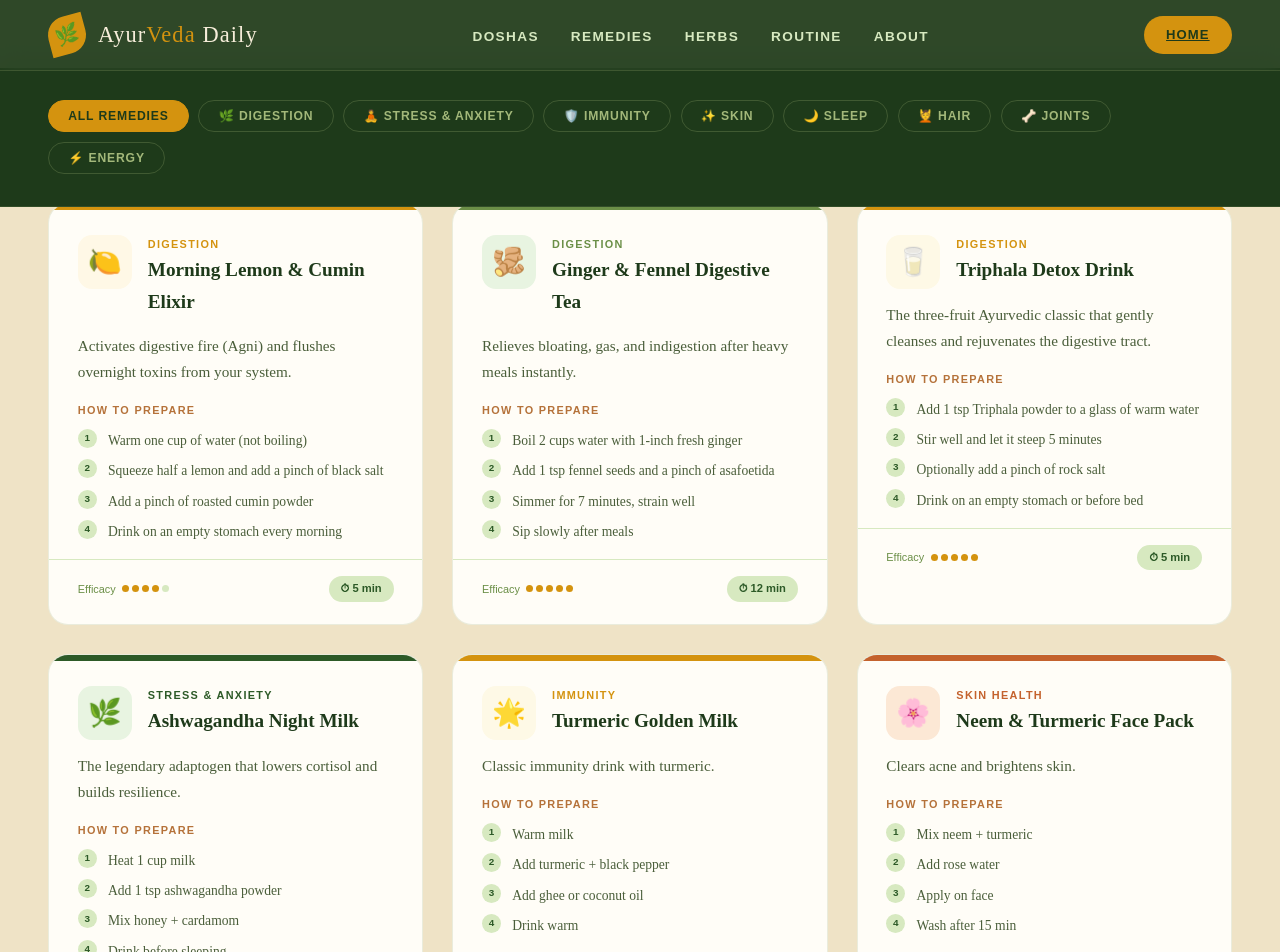
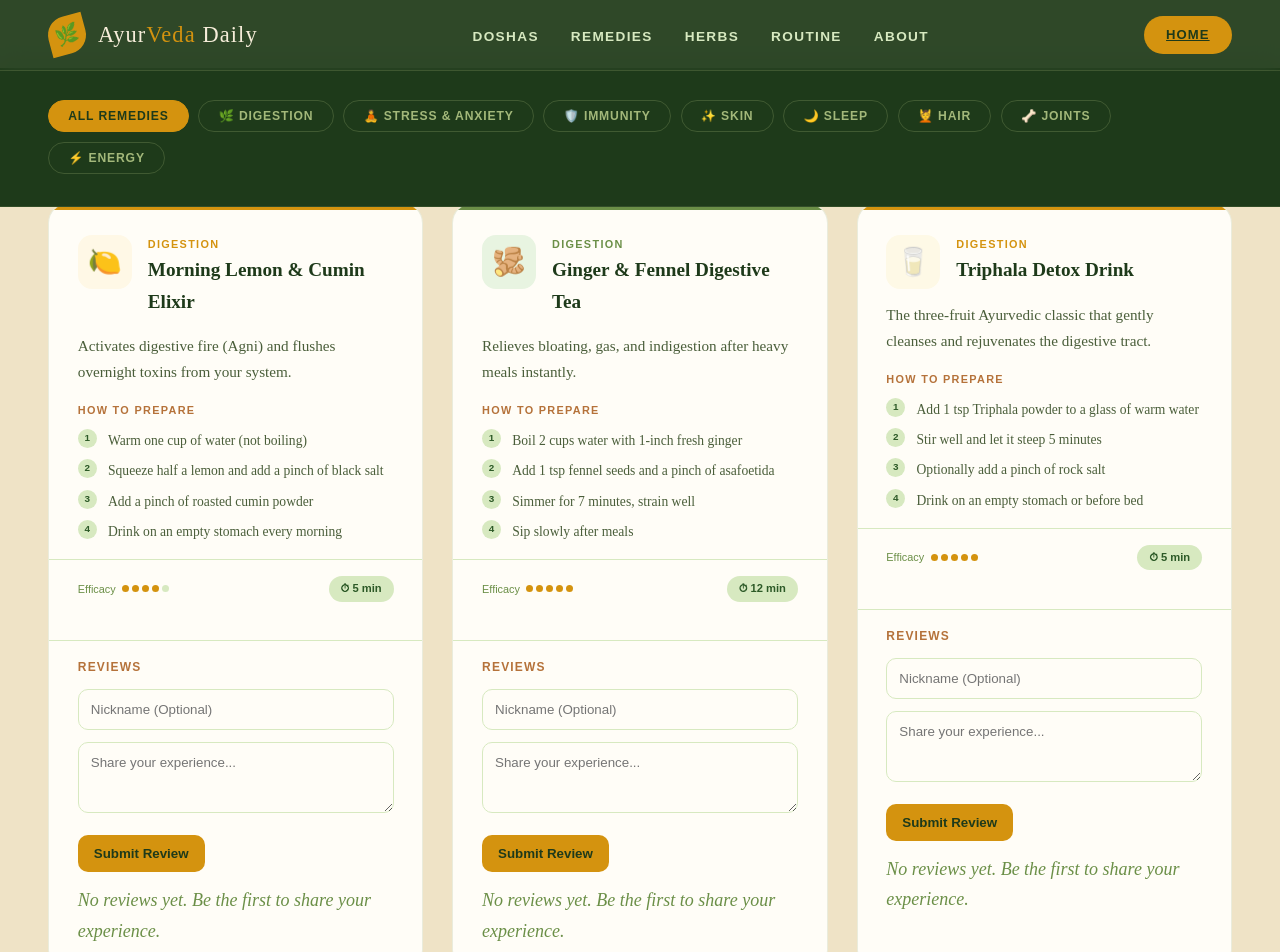
Before and after one commit to udisha1/ayurveda-daily, an Angular app: page /remedies in a window 1280 px wide. Shown: the top 952 px of the page. Built offline with nearby package versions, Linux system fonts and the light colour scheme.

Commit message:
feat: add anonymous reviews section with localStorage support

```diff
--- a/src/app/pages/remedies/remedies.css
+++ b/src/app/pages/remedies/remedies.css
@@ -81,3 +81,79 @@
     .footer-copy{width:100%;text-align:center;font-family:var(--font-ui);font-size:0.75rem;color:rgba(217,196,154,0.5);margin-top:2rem;padding-top:1.5rem;border-top:1px solid rgba(217,196,154,0.15);}
     @keyframes fadeUp{from{opacity:0;transform:translateY(22px);}to{opacity:1;transform:translateY(0);}}
     @media(max-width:768px){nav{padding:0.75rem 1.5rem;}.nav-links,.nav-cta{display:none;}.page-hero,#filterBar,#remediesSection,footer{padding-left:1.5rem;padding-right:1.5rem;}#filterBar{top:56px;}.grid{grid-template-columns:1fr;}}
+
+.reviews-section {
+  margin-top: 1rem;
+  padding: 1rem 1.8rem 1.4rem;
+  border-top: 1px solid var(--mint);
+}
+
+.reviews-section h5 {
+  font-family: var(--font-ui);
+  font-size: 0.75rem;
+  font-weight: 700;
+  letter-spacing: 0.1em;
+  text-transform: uppercase;
+  color: var(--clay);
+  margin-bottom: 0.75rem;
+}
+
+.reviews-section input,
+.reviews-section textarea {
+  width: 100%;
+  padding: 0.75rem;
+  margin-bottom: 0.75rem;
+  border: 1px solid var(--mint);
+  border-radius: 10px;
+  background: var(--white);
+  font-family: var(--font-ui);
+}
+
+.review-btn {
+  padding: 0.7rem 1rem;
+  border: none;
+  border-radius: 10px;
+  background: var(--turmeric);
+  color: var(--forest);
+  font-family: var(--font-ui);
+  font-weight: 700;
+  cursor: pointer;
+  transition: 0.2s;
+}
+
+.review-btn:hover {
+  background: var(--fern);
+}
+
+.review-list {
+  margin-top: 1rem;
+}
+
+.review-item {
+  padding: 0.9rem;
+  margin-bottom: 0.8rem;
+  border-radius: 10px;
+  background: var(--cream);
+  border: 1px solid var(--mint);
+}
+
+.review-head {
+  display: flex;
+  justify-content: space-between;
+  margin-bottom: 0.4rem;
+}
+
+.review-head strong {
+  color: var(--forest);
+}
+
+.review-head span {
+  font-size: 0.75rem;
+  color: var(--sage);
+}
+
+.no-review-text {
+  margin-top: 0.8rem;
+  color: var(--sage);
+  font-style: italic;
+}
--- a/src/app/pages/remedies/remedies.html
+++ b/src/app/pages/remedies/remedies.html
@@ -83,6 +83,52 @@
           <span class="tbadge">⏱ {{ r.time }}</span>
         </div>
 
+        <div class="reviews-section">
+          <h5>Reviews</h5>
+
+          <input
+            type="text"
+            placeholder="Nickname (Optional)"
+            [(ngModel)]="reviewInputs[r.title].nickname"
+          />
+
+          <textarea
+            rows="3"
+            placeholder="Share your experience..."
+            [(ngModel)]="reviewInputs[r.title].comment"
+          ></textarea>
+
+          <button
+            class="review-btn"
+            (click)="submitReview(r.title)"
+          >
+            Submit Review
+          </button>
+
+          <div
+            class="review-list"
+            *ngIf="reviews[r.title]?.length; else noReviews"
+          >
+            <div
+              class="review-item"
+              *ngFor="let review of reviews[r.title]"
+            >
+              <div class="review-head">
+                <strong>{{ review.name }}</strong>
+                <span>{{ review.date }}</span>
+              </div>
+
+              <p>{{ review.comment }}</p>
+            </div>
+          </div>
+
+          <ng-template #noReviews>
+            <p class="no-review-text">
+              No reviews yet. Be the first to share your experience.
+            </p>
+          </ng-template>
+        </div>
+
       </div>
     </div>
 
--- a/src/app/pages/remedies/remedies.ts
+++ b/src/app/pages/remedies/remedies.ts
@@ -1,11 +1,13 @@
 import { CommonModule } from '@angular/common';
 import { Component } from '@angular/core';
 import { REMEDIES, Remedy } from './remedies-data';
+import { FormsModule } from '@angular/forms';
 
 @Component({
   selector: 'app-remedies',
+  standalone: true,
   templateUrl: './remedies.html',
-  imports: [CommonModule],
+  imports: [CommonModule, FormsModule],
   styleUrls: ['./remedies.css']
 })
 export class RemediesComponent {
@@ -15,6 +17,14 @@ export class RemediesComponent {
 
   currentFilter: string = 'all';
 
+  reviews: { [key: string]: any[] } = {};
+
+  reviewInputs: {
+    [key: string]: {
+      nickname: string;
+      comment: string;
+    };
+  } = {};
   setFilter(category: string) {
     this.currentFilter = category;
   }
@@ -25,4 +35,50 @@ export class RemediesComponent {
     }
     return this.remedies.filter(r => r.cat === this.currentFilter);
   }
+
+  ngOnInit() {
+    this.loadReviews();
+
+    this.remedies.forEach(remedy => {
+      this.reviewInputs[remedy.title] = {
+        nickname: '',
+        comment: ''
+      };
+    });
+  }
+
+  loadReviews() {
+    this.reviews = JSON.parse(
+      localStorage.getItem('remedyReviews') || '{}'
+    );
+  }
+
+  submitReview(remedyName: string) {
+    const input = this.reviewInputs[remedyName];
+    if (!input) return;
+
+    if (!input?.comment?.trim()) return;
+
+    const review = {
+      name: input.nickname.trim() || 'Anonymous',
+      comment: input.comment.trim(),
+      date: new Date().toLocaleDateString()
+    };
+
+    if (!this.reviews[remedyName]) {
+      this.reviews[remedyName] = [];
+    }
+
+    this.reviews[remedyName].unshift(review);
+
+    localStorage.setItem(
+      'remedyReviews',
+      JSON.stringify(this.reviews)
+    );
+
+    this.reviewInputs[remedyName] = {
+      nickname: '',
+      comment: ''
+    };
+  }
 }
```
